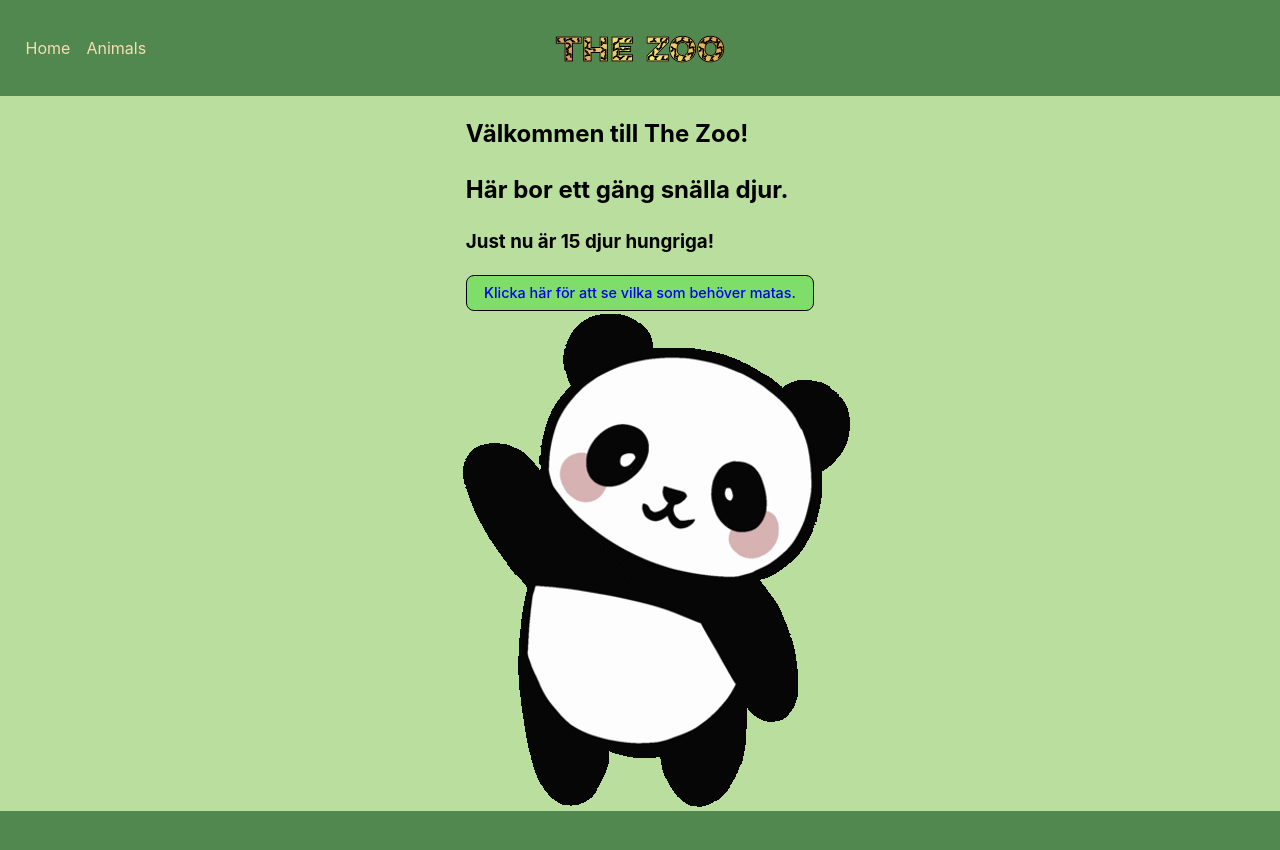
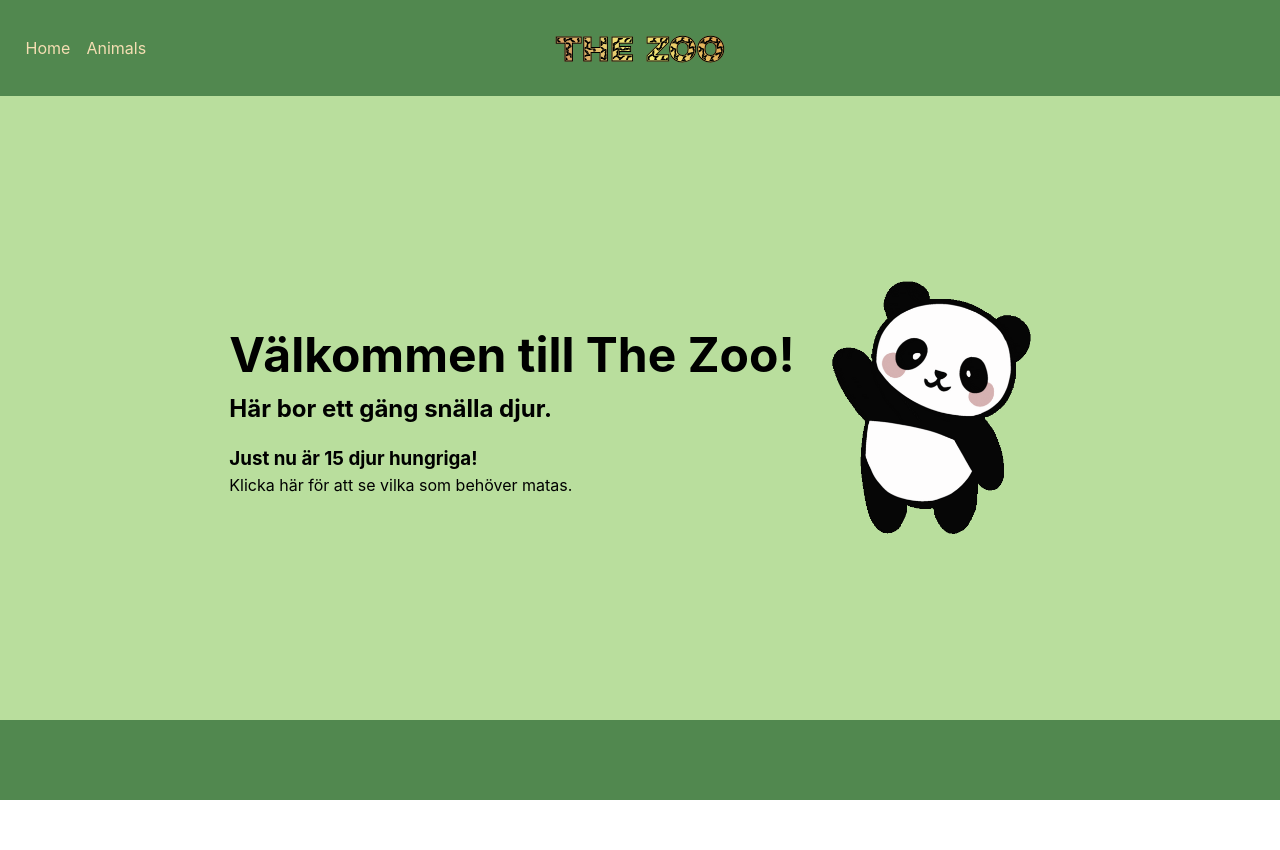
Before and after one commit to feliciacalming/the-zoo__react, a React app: page / in a window 1280 px wide. Shown: the top 850 px of the page. After the commit the page ends 800 px from the top, so only its background shows below. Built offline with nearby package versions, Linux system fonts and the light colour scheme; the HTML template or start-up script is replaced by a standard one.

Commit message:
(refactor): update startpage

```diff
--- a/src/pages/Startpage/Startpage.scss
+++ b/src/pages/Startpage/Startpage.scss
@@ -1,13 +1,56 @@
 @use "../../scss/mixins" as mix;
 
 .startpage {
-  margin: 0;
-}
+  flex-direction: column-reverse;
 
-.start-image {
-  width: 100vw;
+  h1,
+  h2 {
+    margin: 0;
+  }
+
+  h3 {
+    margin-bottom: 0;
+  }
+
+  button {
+    padding-left: 0;
+    background-color: transparent;
+  }
+
+  a {
+    color: black;
+    &:hover {
+      color: rgb(228, 255, 221);
+    }
+  }
+
+  &__image {
+    width: 50vw;
+    margin-top: 20px;
+    margin-bottom: 20px;
+  }
 
   @include mix.desktop {
-    width: 60vw;
+    margin: 0;
+    flex-direction: row;
+
+    &__text {
+      h1 {
+        font-size: 3rem;
+        margin: 0;
+      }
+
+      h2 {
+        margin: 0;
+      }
+
+      h3 {
+        margin-bottom: 0;
+      }
+    }
+
+    &__image {
+      width: 20vw;
+    }
   }
 }
--- a/src/pages/Startpage/Startpage.tsx
+++ b/src/pages/Startpage/Startpage.tsx
@@ -37,11 +37,10 @@ export const Startpage = () => {
           {window.innerWidth > 768 ? <h1>Välkommen till The Zoo!</h1> : <></>}
           <h2>Här bor ett gäng snälla djur.</h2>
           <h3>Just nu är {numberOfAnimals} djur hungriga!</h3>
-          <button>
-            <Link to="/animals">
-              Klicka här för att se vilka som behöver matas.
-            </Link>
-          </button>
+
+          <Link to="/animals">
+            Klicka här för att se vilka som behöver matas.
+          </Link>
         </section>
         <img className="startpage__image" src={panda} />
         {window.innerWidth < 768 ? <h1>Välkommen till The Zoo!</h1> : <></>}
```
